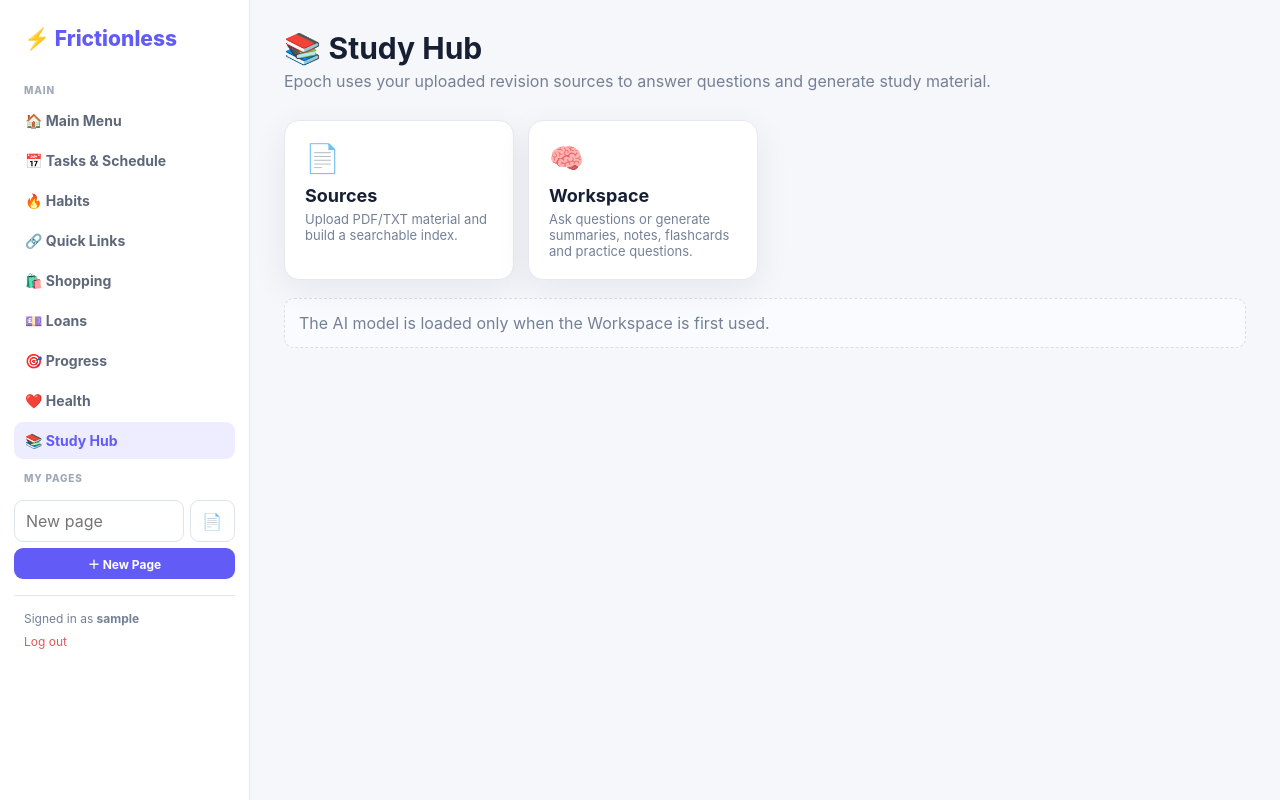
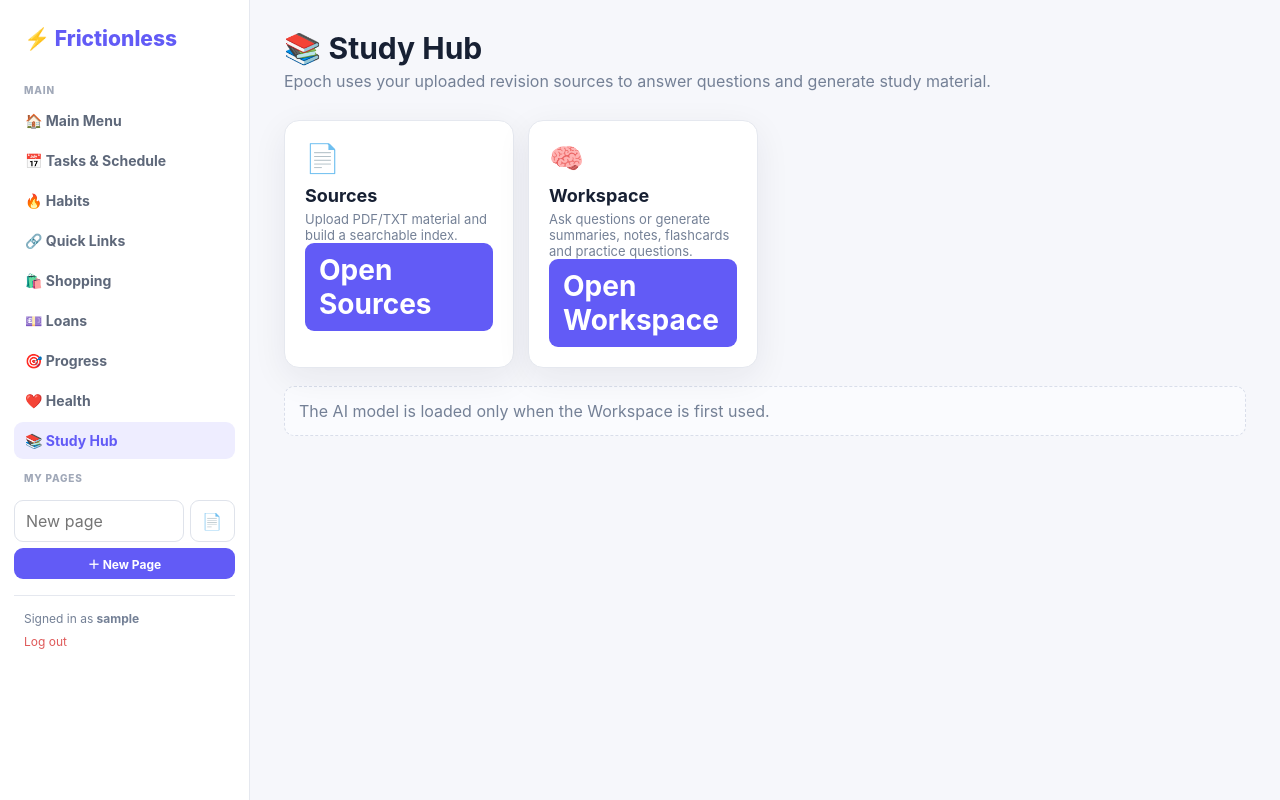
Before and after one commit to Divij808/Frictionless, a Flask app: page /study in a window 1280 px wide. Run offline with Flask 3, Linux system fonts and the light colour scheme; the visitor is signed in with stand-in values (Sample User, id 1); data comes from the database, SQL or seed files in the repository; data that the repository does not hold is empty.

Commit message:
Fix Epoch Study Hub navigation and controls

```diff
--- a/Frictionless/templates/study_home.html
+++ b/Frictionless/templates/study_home.html
@@ -1,5 +1,8 @@
-{% extends "base.html" %}{% block title %}Study Hub · Frictionless{% endblock %}{% block content %}
+{% extends "base.html" %}{% block title %}Study Hub · Epoch{% endblock %}{% block content %}
 <div class="topbar"><div><h1>📚 Study Hub</h1><p>Epoch uses your uploaded revision sources to answer questions and generate study material.</p></div></div>
-<div class="hero-grid"><a class="hero-card" href="{{url_for('study_sources')}}">📄<h3>Sources</h3><p>Upload PDF/TXT material and build a searchable index.</p></a><a class="hero-card" href="{{url_for('study_workspace')}}">🧠<h3>Workspace</h3><p>Ask questions or generate summaries, notes, flashcards and practice questions.</p></a></div>
+<div class="hero-grid study-actions">
+<a class="hero-card study-action" href="{{ url_for('study_sources') }}" role="button"><span class="study-action-icon">📄</span><h3>Sources</h3><p>Upload PDF/TXT material and build a searchable index.</p><span class="btn">Open Sources</span></a>
+<a class="hero-card study-action" href="{{ url_for('study_workspace') }}" role="button"><span class="study-action-icon">🧠</span><h3>Workspace</h3><p>Ask questions or generate summaries, notes, flashcards and practice questions.</p><span class="btn">Open Workspace</span></a>
+</div>
 <div class="notice">The AI model is loaded only when the Workspace is first used.</div>
 {% endblock %}
```
